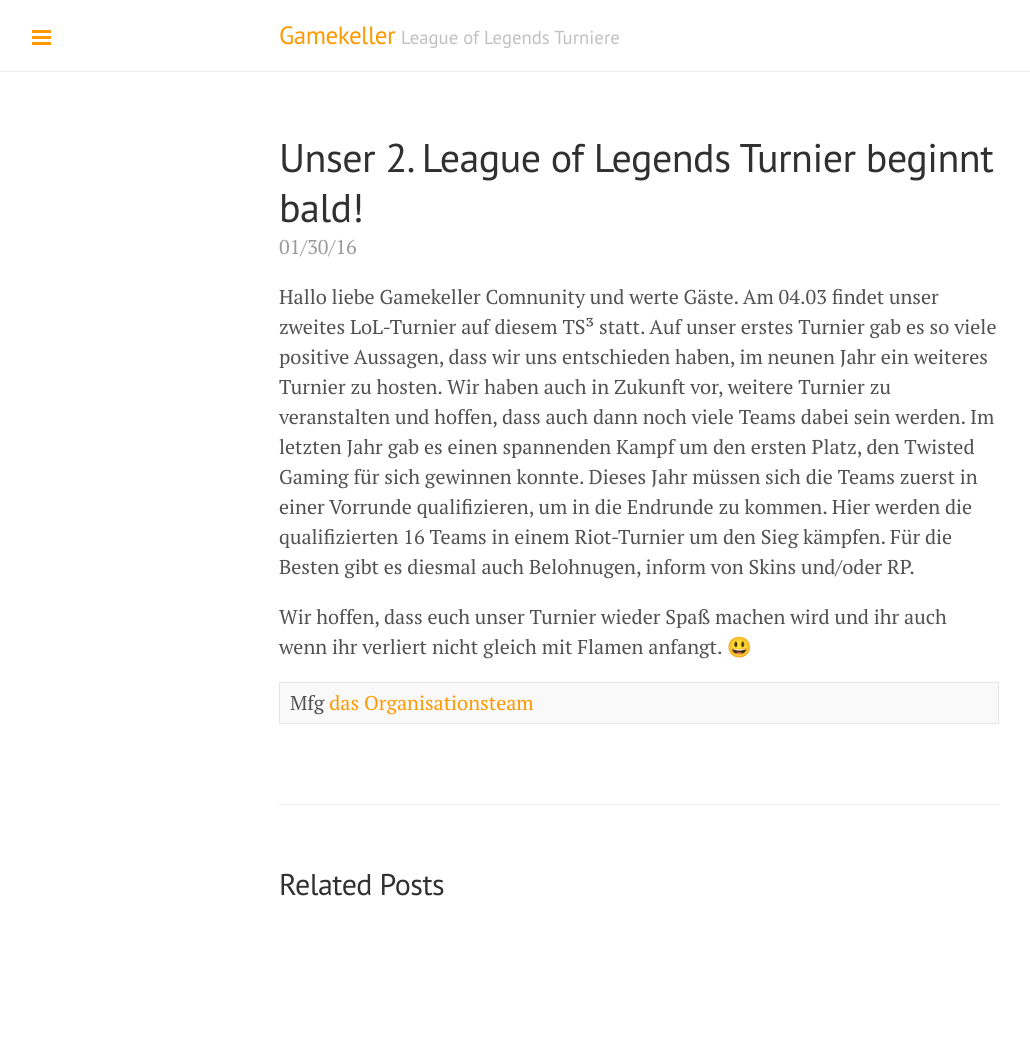
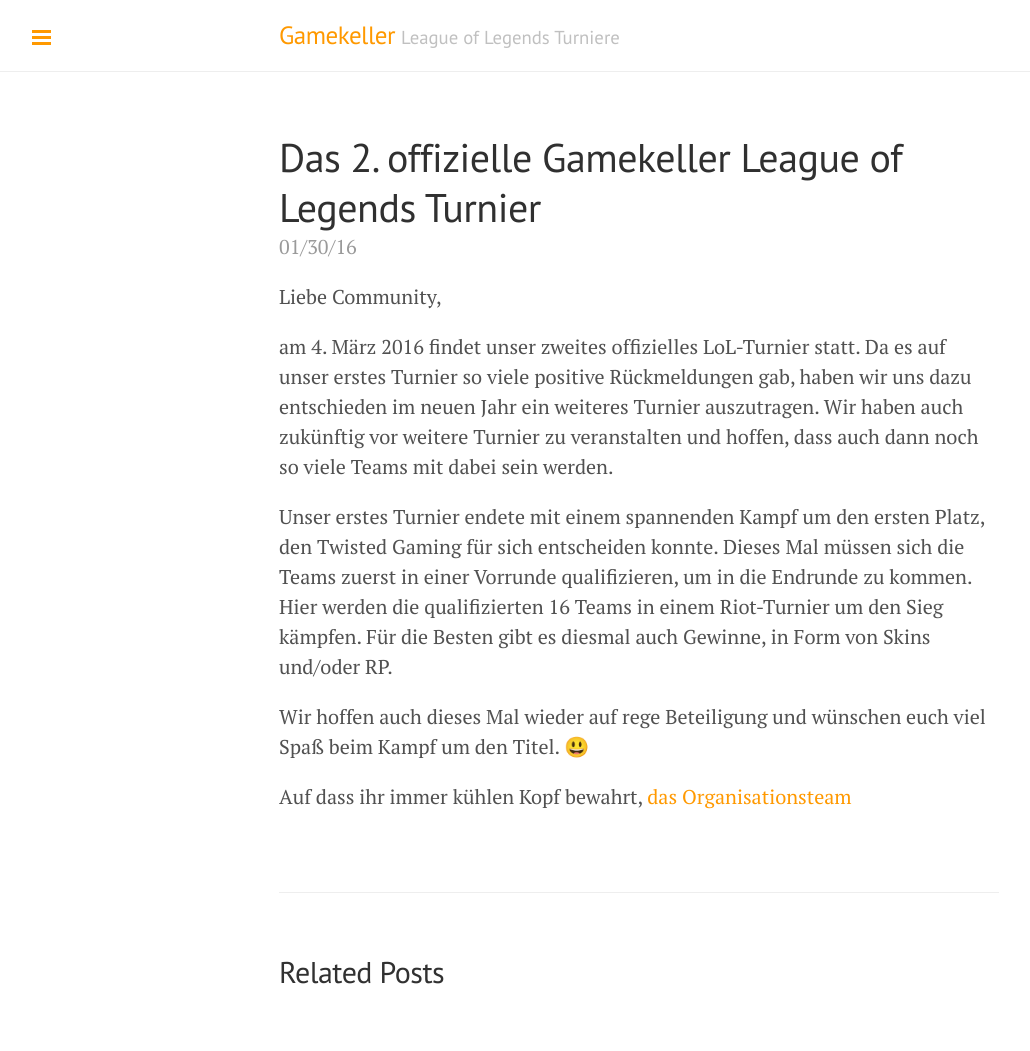
Before and after one commit to gamekeller/League-of-Legends-Turnier-Page, a Jekyll site: the page built from _posts/2016-01-30-2.lol-turnier.md, in a window 1280 px wide. Shown: the whole page, without its empty margins (1-1031 px from the left). Built offline with Jekyll 4.4.1, drawn with Linux system fonts in a browser that asks for light colours; emoji names are drawn with the system emoji font; before the commit the page ends 963 px from its top, so only the background shows below that.

Commit message:
Reword introductory post

```diff
--- a/_posts/2016-01-30-2.lol-turnier.md
+++ b/_posts/2016-01-30-2.lol-turnier.md
@@ -1,21 +1,25 @@
 ---
 layout: post
-title: Unser 2. League of Legends Turnier beginnt bald!
+title: Das 2. offizielle Gamekeller League of Legends Turnier
 ---
 
-Hallo liebe Gamekeller Comnunity und werte Gäste.
-Am 04.03 findet unser zweites LoL-Turnier auf diesem TS³ statt.
-Auf unser erstes Turnier gab es so viele positive Aussagen,
-dass wir uns entschieden haben, im neunen Jahr ein weiteres Turnier zu hosten.
-Wir haben auch in Zukunft vor, weitere Turnier zu veranstalten und hoffen,
-dass auch dann noch viele Teams dabei sein werden.
-Im letzten Jahr gab es einen spannenden Kampf um den ersten Platz,
-den Twisted Gaming für sich gewinnen konnte. Dieses Jahr müssen sich
-die Teams zuerst in einer Vorrunde qualifizieren, um in die Endrunde zu kommen.
-Hier werden die qualifizierten 16 Teams in einem Riot-Turnier um den Sieg kämpfen.
-Für die Besten gibt es diesmal auch Belohnugen, inform von Skins und/oder RP.
+Liebe Community,
 
-Wir hoffen, dass euch unser Turnier wieder Spaß machen wird und ihr auch
-wenn ihr verliert nicht gleich mit Flamen anfangt. :smiley:
+am 4. März 2016 findet unser zweites offizielles LoL-Turnier statt.
+Da es auf unser erstes Turnier so viele positive Rückmeldungen gab,
+haben wir uns dazu entschieden im neuen Jahr ein weiteres Turnier auszutragen.
+Wir haben auch zukünftig vor weitere Turnier zu veranstalten und hoffen,
+dass auch dann noch so viele Teams mit dabei sein werden.
 
-Mfg [das Organisationsteam]({{ site.github.url }}/team)|
+Unser erstes Turnier endete mit einem spannenden Kampf um den ersten Platz,
+den Twisted Gaming für sich entscheiden konnte.
+Dieses Mal müssen sich die Teams zuerst in einer Vorrunde qualifizieren,
+um in die Endrunde zu kommen. Hier werden die qualifizierten 16 Teams in einem
+Riot-Turnier um den Sieg kämpfen.
+Für die Besten gibt es diesmal auch Gewinne, in Form von Skins und/oder RP.
+
+Wir hoffen auch dieses Mal wieder auf rege Beteiligung und wünschen euch viel Spaß
+beim Kampf um den Titel. :smiley:
+
+Auf dass ihr immer kühlen Kopf bewahrt,
+[das Organisationsteam]({{ site.github.url }}/team)
```
